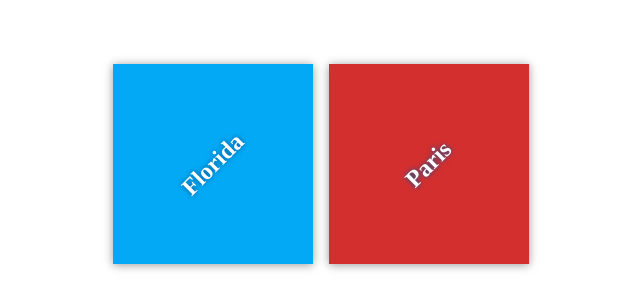
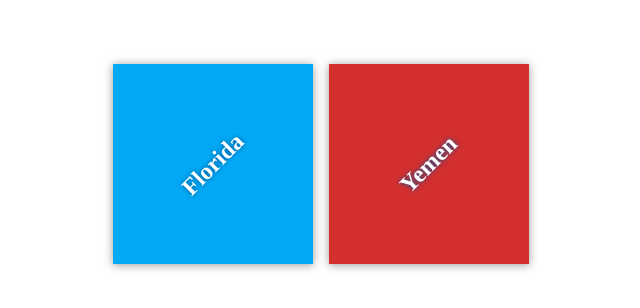
Before and after one commit to saraalbaihi/My-travel-plans, a plain HTML site: page index.html in a window 1280 px wide. Shown: the part 236-544 px from the top of the page, 319-959 px from the left. Drawn offline with Linux system fonts and the light colour scheme; files that its build step writes are made by us from their sources.

Commit message:
change destination to yemen

```diff
--- a/index.html
+++ b/index.html
@@ -16,7 +16,7 @@
 </div>
 
 <div class="destination" id="paris">
-<h2>Paris</h2>
+<h2>Yemen</h2>
 </div>
 </div>
 </div>
```
